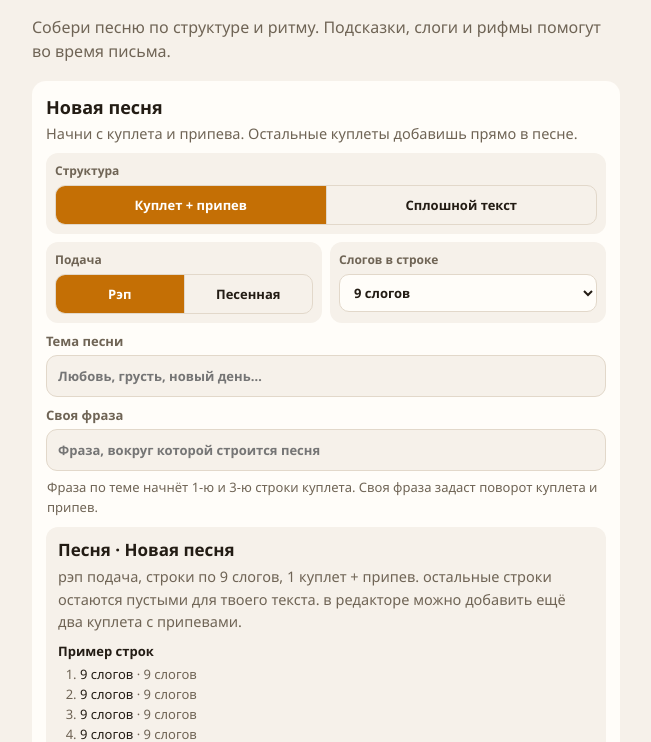
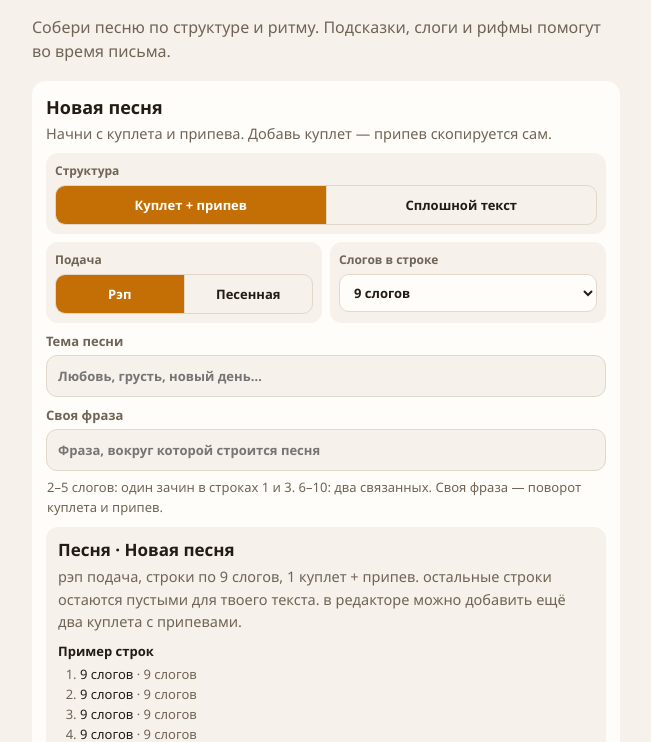
Before and after one commit to wrcabeludo-rgb/music, a plain HTML site: page lyrics/index.html in a window 1280 px wide. Shown: the part 61-803 px from the top of the page, without its empty margins (314-965 px from the left). Drawn offline with Linux system fonts and the light colour scheme.

Commit message:
Copy choruses and adapt theme anchors to meter

```diff
--- a/lyrics/index.html
+++ b/lyrics/index.html
@@ -27,7 +27,7 @@
 
   <section class="panel song-builder">
     <h3>Новая песня</h3>
-    <p class="muted">Начни с куплета и припева. Остальные куплеты добавишь прямо в песне.</p>
+    <p class="muted">Начни с куплета и припева. Добавь куплет — припев скопируется сам.</p>
     <div class="song-settings">
       <div class="song-setting structure">
         <span class="lbl">Структура</span>
@@ -72,7 +72,7 @@
     <label class="text-field"><span>Своя фраза</span>
       <input id="songHook" type="text" maxlength="100" placeholder="Фраза, вокруг которой строится песня" autocomplete="off">
     </label>
-    <p class="hint small">Фраза по теме начнёт 1-ю и 3-ю строки куплета. Своя фраза задаст поворот куплета и припев.</p>
+    <p class="hint small">2–5 слогов: один зачин в строках 1 и 3. 6–10: два связанных. Своя фраза — поворот куплета и припев.</p>
     <div id="songPreview" class="preview"></div>
     <div class="row">
       <button type="button" id="songWrite" class="primary small">Начать писать</button>
```
